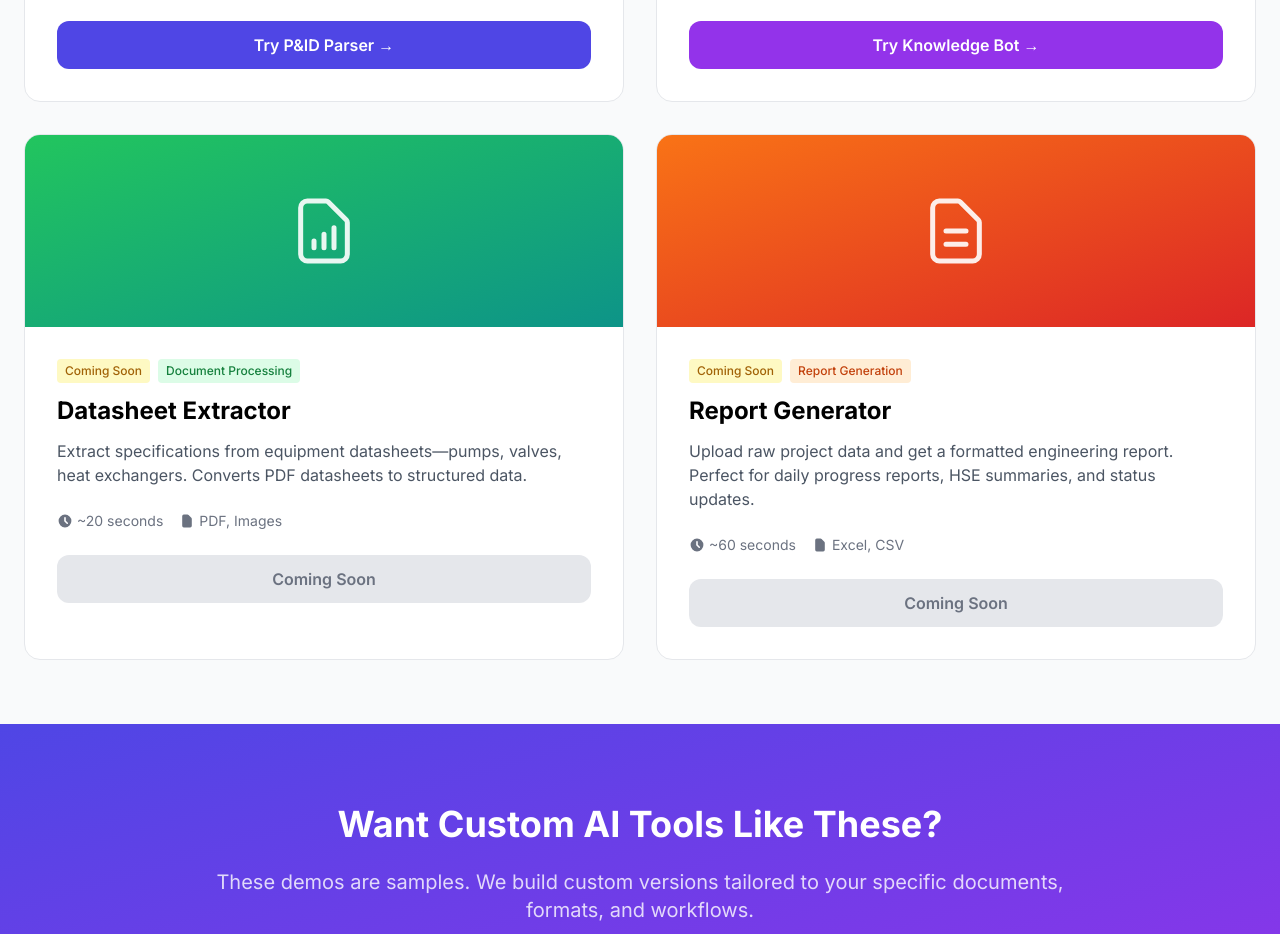
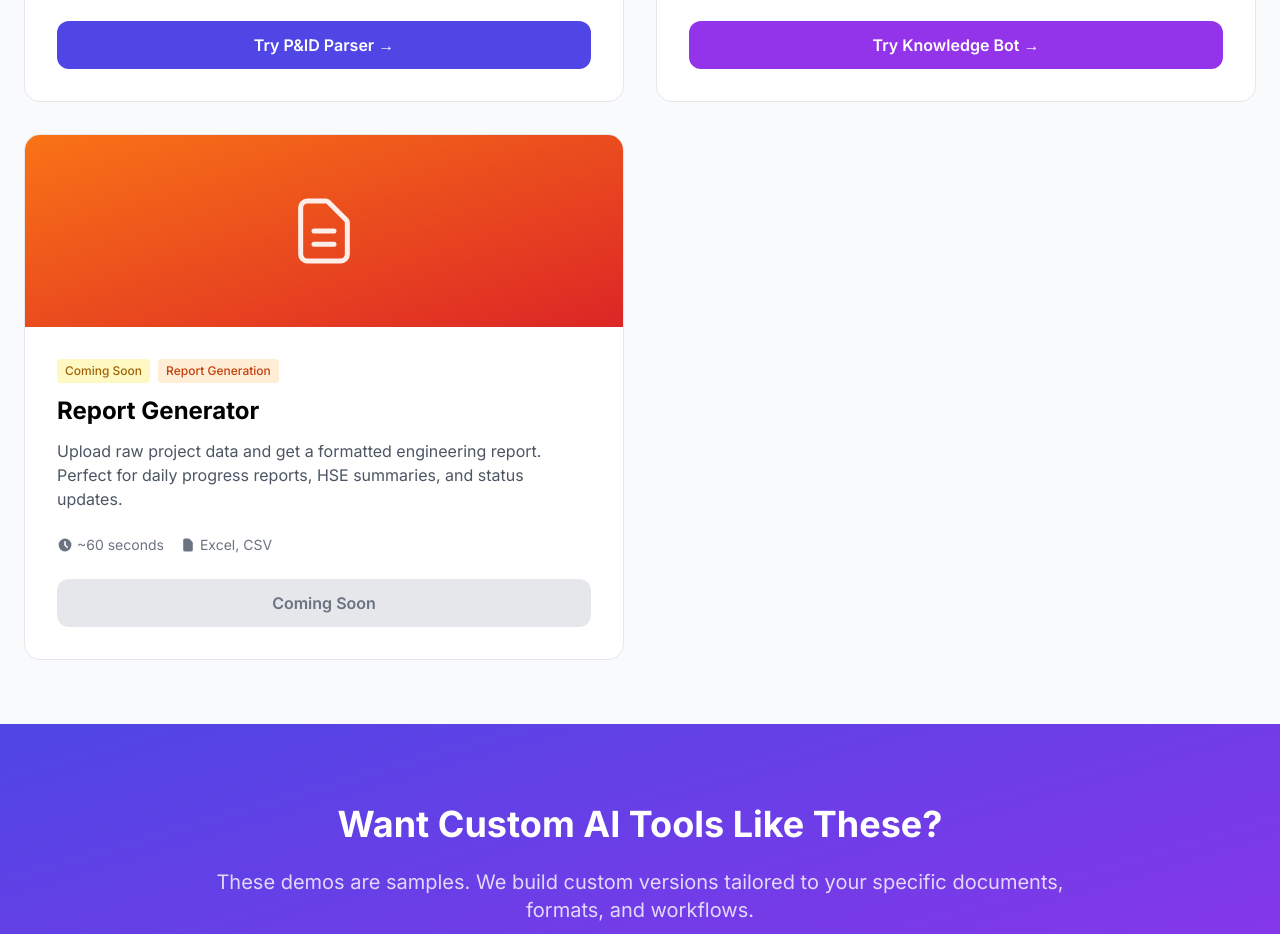
Before and after one commit to aaikaaay/ku-automation, a plain HTML site: page demos.html in a window 1280 px wide. Shown: the part 903-1837 px from the top of the page. Drawn offline with nearby package versions, Linux system fonts and the light colour scheme.

Commit message:
Remove Datasheet Extractor from demos - not a listed service

```diff
--- a/demos.html
+++ b/demos.html
@@ -139,38 +139,6 @@
                     </div>
                 </div>
 
-                <!-- Datasheet Extractor -->
-                <div class="demo-card bg-white rounded-2xl border border-gray-200 overflow-hidden">
-                    <div class="h-48 bg-gradient-to-br from-green-500 to-teal-600 flex items-center justify-center">
-                        <svg class="w-20 h-20 text-white/90" fill="none" stroke="currentColor" viewBox="0 0 24 24">
-                            <path stroke-linecap="round" stroke-linejoin="round" stroke-width="1.5" d="M9 17v-2m3 2v-4m3 4v-6m2 10H7a2 2 0 01-2-2V5a2 2 0 012-2h5.586a1 1 0 01.707.293l5.414 5.414a1 1 0 01.293.707V19a2 2 0 01-2 2z"/>
-                        </svg>
-                    </div>
-                    <div class="p-8">
-                        <div class="flex items-center gap-2 mb-3">
-                            <span class="px-2 py-1 bg-yellow-100 text-yellow-700 rounded text-xs font-medium">Coming Soon</span>
-                            <span class="px-2 py-1 bg-green-100 text-green-700 rounded text-xs font-medium">Document Processing</span>
-                        </div>
-                        <h3 class="text-2xl font-bold mb-3">Datasheet Extractor</h3>
-                        <p class="text-gray-600 mb-6">
-                            Extract specifications from equipment datasheets—pumps, valves, heat exchangers. Converts PDF datasheets to structured data.
-                        </p>
-                        <div class="flex items-center gap-4 text-sm text-gray-500 mb-6">
-                            <span class="flex items-center gap-1">
-                                <svg class="w-4 h-4" fill="currentColor" viewBox="0 0 20 20"><path fill-rule="evenodd" d="M10 18a8 8 0 100-16 8 8 0 000 16zm1-12a1 1 0 10-2 0v4a1 1 0 00.293.707l2.828 2.829a1 1 0 101.415-1.415L11 9.586V6z" clip-rule="evenodd"/></svg>
-                                ~20 seconds
-                            </span>
-                            <span class="flex items-center gap-1">
-                                <svg class="w-4 h-4" fill="currentColor" viewBox="0 0 20 20"><path fill-rule="evenodd" d="M4 4a2 2 0 012-2h4.586A2 2 0 0112 2.586L15.414 6A2 2 0 0116 7.414V16a2 2 0 01-2 2H6a2 2 0 01-2-2V4z" clip-rule="evenodd"/></svg>
-                                PDF, Images
-                            </span>
-                        </div>
-                        <button disabled class="block w-full py-3 bg-gray-200 text-gray-500 rounded-xl font-semibold text-center cursor-not-allowed">
-                            Coming Soon
-                        </button>
-                    </div>
-                </div>
-
                 <!-- Report Generator -->
                 <div class="demo-card bg-white rounded-2xl border border-gray-200 overflow-hidden">
                     <div class="h-48 bg-gradient-to-br from-orange-500 to-red-600 flex items-center justify-center">
```
